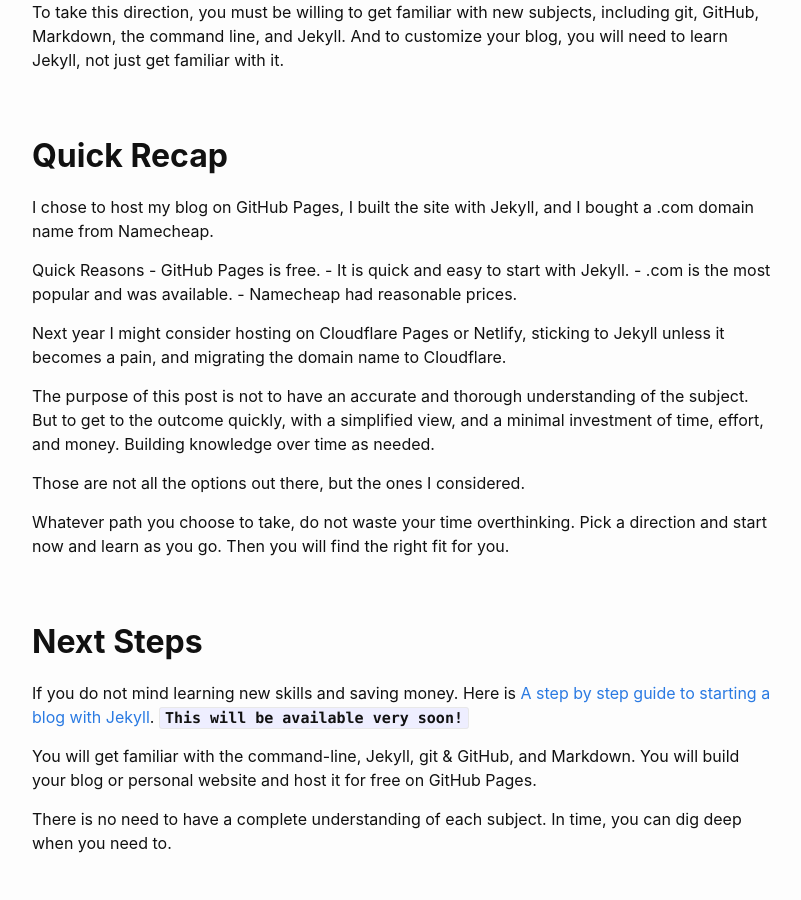
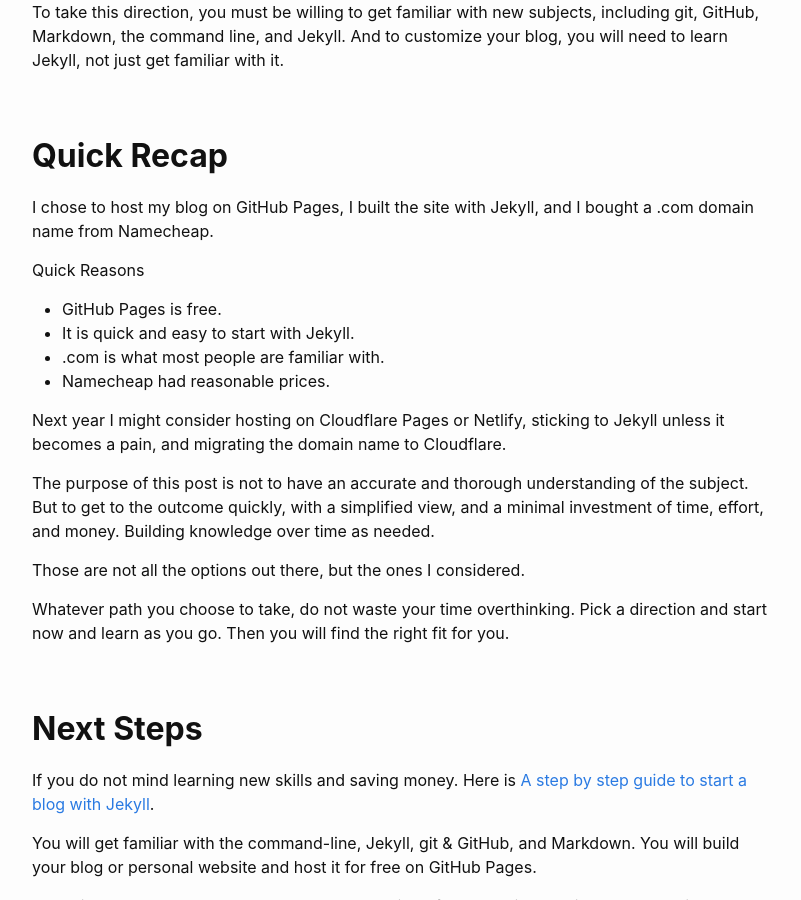
Before and after one commit to mstflotfy/mstflotfy.github.io, a Jekyll site: the page built from _posts/2021-1-19-How-To-Start-A-Blog.md, in a window 1280 px wide and 900 px high, scrolled down 4491 px. Shown: the whole window, without its empty margins (238-1039 px from the left). Built offline with Jekyll 4.4.1, drawn with Linux system fonts in a browser that asks for light colours.

Commit message:
Correct list format mistake

```diff
--- a/_posts/2021-1-19-How-To-Start-A-Blog.md
+++ b/_posts/2021-1-19-How-To-Start-A-Blog.md
@@ -140,10 +140,10 @@
   I chose to host my blog on GitHub Pages, I built the site with Jekyll, and I bought a .com domain name from Namecheap.
 
   Quick Reasons
-    - GitHub Pages is free.
-    - It is quick and easy to start with Jekyll.
-    - .com is the most popular and was available.
-    - Namecheap had reasonable prices.
+  - GitHub Pages is free.
+  - It is quick and easy to start with Jekyll.
+  - .com is what most people are familiar with.
+  - Namecheap had reasonable prices.
 
   Next year I might consider hosting on Cloudflare Pages or Netlify, sticking to Jekyll unless it becomes a pain, and migrating the domain name to Cloudflare.
 
@@ -154,7 +154,7 @@
   Whatever path you choose to take, do not waste your time overthinking. Pick a direction and start now and learn as you go. Then you will find the right fit for you.
 
 ## **Next Steps**
-  If you do not mind learning new skills and saving money. Here is [A step by step guide to starting a blog with Jekyll](/post-coming-soon/). **`This will be available very soon!`**
+  If you do not mind learning new skills and saving money. Here is [A step by step guide to start a blog with Jekyll](/dev/step-by-step-guide-start-blog-with-jekyll/).
 
   You will get familiar with the command-line, Jekyll, git & GitHub, and Markdown. You will build your blog or personal website and host it for free on GitHub Pages.
 
```
